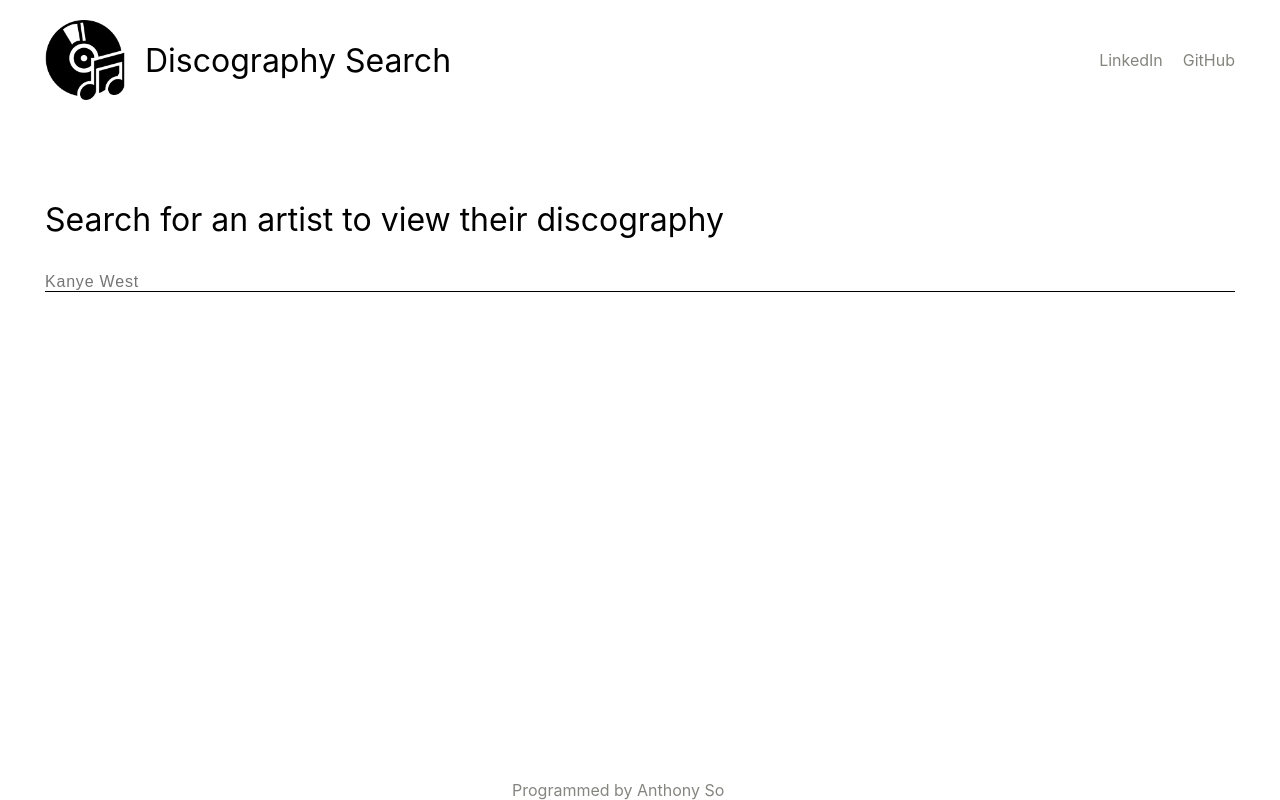
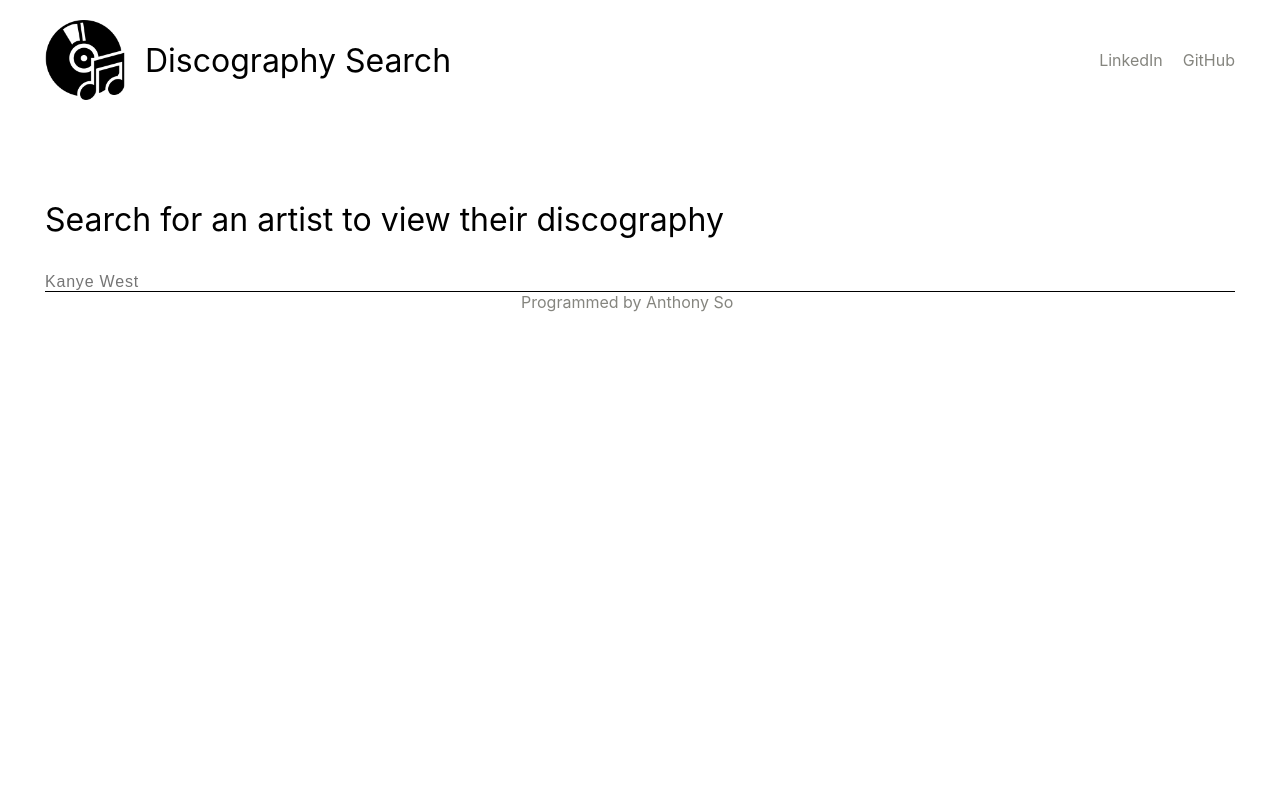
Before and after one commit to sadpanduh/discographysearch, a React (Create React App) app in the folder client/: page / in a window 1280 px wide. Built offline with nearby package versions, Linux system fonts and the light colour scheme; no server answers.

Commit message:
fix footer note only appear at the bottom of page

```diff
--- a/client/src/components/footer/footer.styles.scss
+++ b/client/src/components/footer/footer.styles.scss
@@ -1,7 +1,5 @@
 .footer{
-    position: fixed;
-    left: 40%;
-    bottom: 0;
+    margin-left: 40%;
     color: #0d0d00;
     text-decoration: none;
     opacity: 0.5;
```
